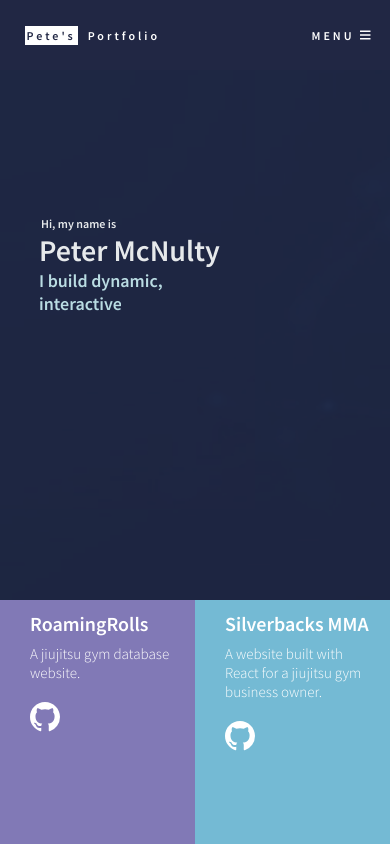
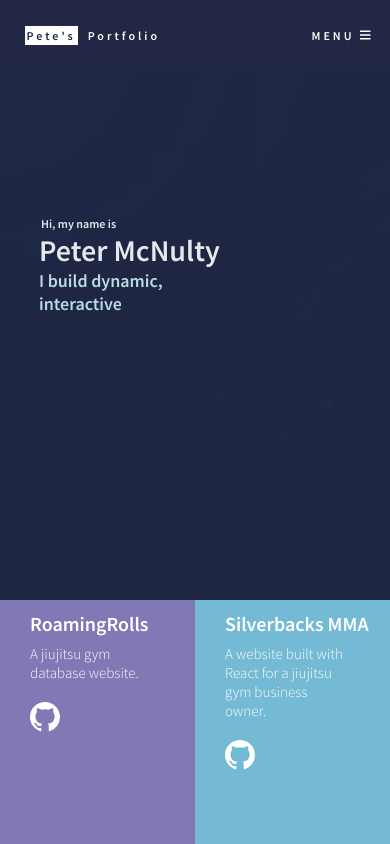
Before and after one commit to Petemc121/portfolio, a React (Create React App) app: page / in a window 390 px wide. Shown: the top 844 px of the page. Built offline with nearby package versions, Linux system fonts and the light colour scheme.

Commit message:
made media query fixes

```diff
--- a/src/styles/App.css
+++ b/src/styles/App.css
@@ -20,8 +20,8 @@
   letter-spacing: 3px;
   font-weight: bold;
   position: absolute;
-  -webkit-transition: all 2s;
-  transition: all 2s;
+  -webkit-transition: opacity 2s;
+  transition: opacity 2s;
   z-index: 2;
 }
 
@@ -196,8 +196,8 @@ html {
   border: 2px solid white;
   color: white;
   font-weight: bold;
-  -webkit-transition: all 1s;
-  transition: all 1s;
+  -webkit-transition: background-color 1s;
+  transition: background-color 1s;
   cursor: pointer;
   opacity: 0;
 }
@@ -349,8 +349,8 @@ html {
 
 .projectImage {
   opacity: 0;
-  -webkit-transition: all 0.5s;
-  transition: all 0.5s;
+  -webkit-transition: opacity 0.5s;
+  transition: opacity 0.5s;
   position: relative;
   width: 100%;
   height: 100%;
@@ -470,6 +470,10 @@ html {
   .header {
     font-size: 12px;
   }
+  .projectDescription {
+    font-size: 15px;
+    max-width: 120px;
+  }
   .logo div {
     margin: 0px 5px;
   }
--- a/src/styles/App.scss
+++ b/src/styles/App.scss
@@ -29,7 +29,7 @@ html {
   border: 2px solid white;
   color: white;
   font-weight: bold;
-  transition: all 1s;
+  transition: background-color 1s;
   cursor: pointer;
   opacity: 0;
 }
@@ -141,7 +141,7 @@ html {
 
 .projectImage {
   opacity: 0;
-  transition: all 0.5s;
+  transition: opacity 0.5s;
   position: relative;
   width: 100%;
   height: 100%;
@@ -252,6 +252,11 @@ html {
     font-size: 12px;
   }
 
+  .projectDescription {
+    font-size: 15px;
+    max-width: 120px;
+  }
+
   .logo {
     div {
       margin: 0px 5px;
--- a/src/styles/_header.scss
+++ b/src/styles/_header.scss
@@ -16,7 +16,7 @@
   div {
     margin: 0px 5%;
   }
-  transition: all 2s;
+  transition: opacity 2s;
   z-index: 2;
 }
 
```
Also changed, not shown: 1 other file (tests, documents, lock files or other folders).
